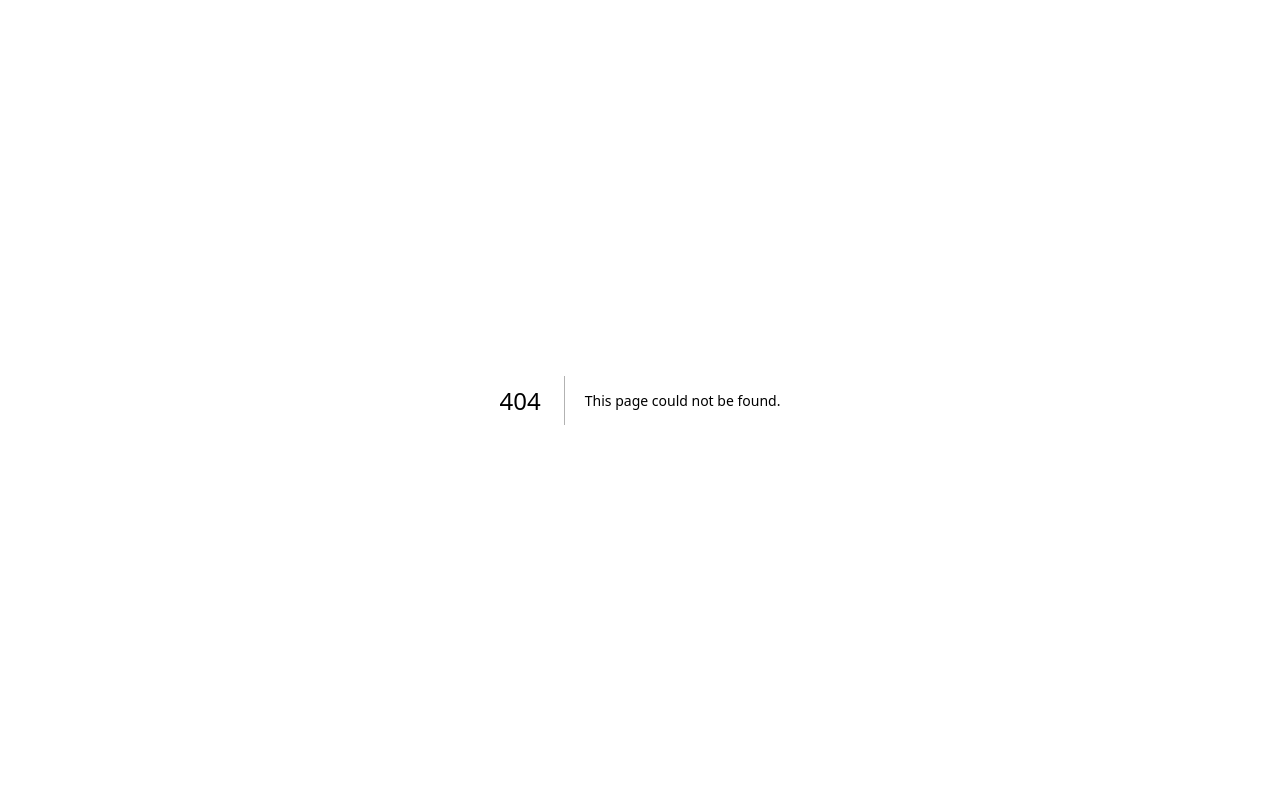
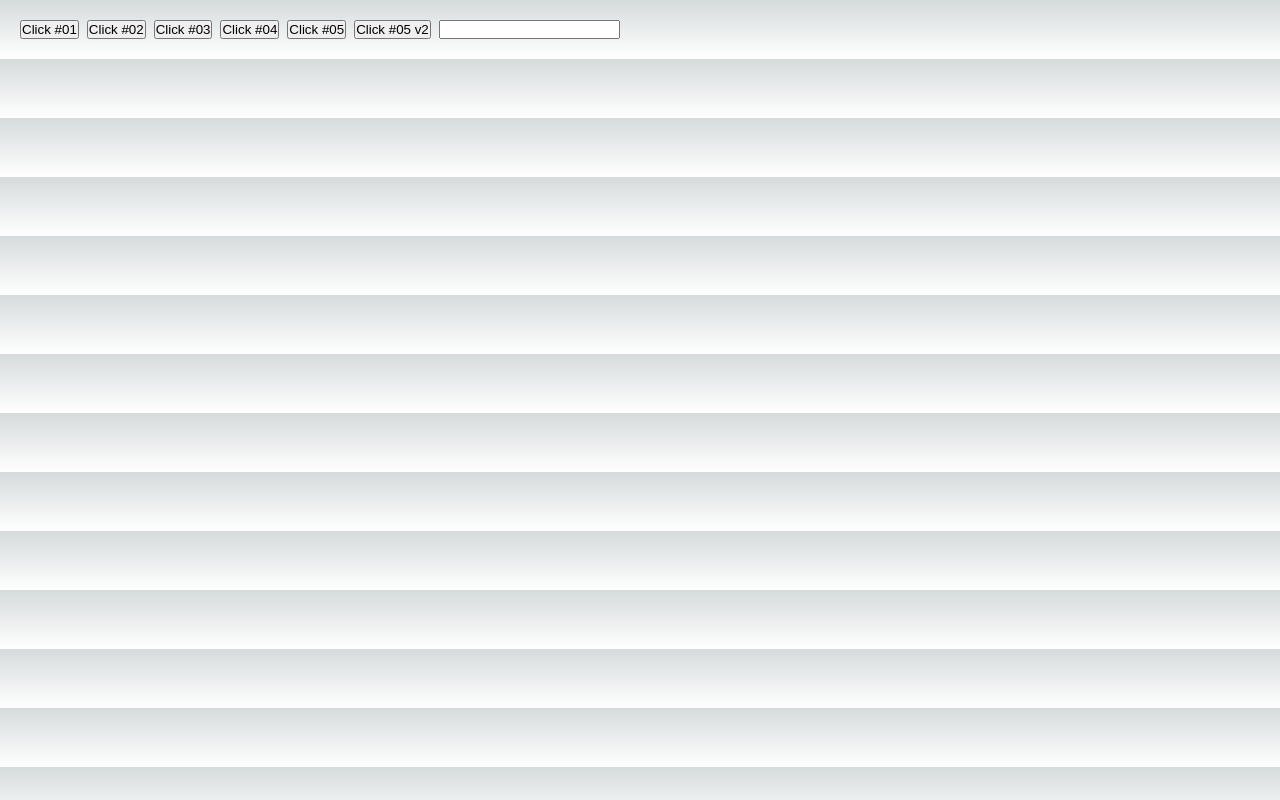
Before and after one commit to KayoRenato/trainingReact, a Next.js app: page /basic/button in a window 1280 px wide. Before the commit this address had no page. Built offline with nearby package versions, Linux system fonts and the light colour scheme.

Commit message:
chore: add function event

```diff
--- a/components/direct/Father.jsx
+++ b/components/direct/Father.jsx
@@ -10,6 +10,8 @@ export default function Father(props) {
             <Son name="Pandora" family={props.family} />
             <Son name="João" {...props} />
             <Son {...props} name="Kassio"/>
+            <Son {...props}/>
+            <Son {...props} name="Kassio"/>
         </div>
     )
 }
--- /dev/null
+++ b/pages/basic/button.jsx
@@ -0,0 +1,57 @@
+function action1() {
+    console.log("action1");
+}
+
+export default function buttonTest() {
+    function action2() {
+        console.log("action2");
+    }
+
+    function action5(e) {
+        console.log(e);
+    }
+
+    return (
+        <div style={{ margin: 20, display: 'inline-flex' }}>
+            <button
+                style={{ marginRight: 8 }}
+                onClick={action1}>
+                Click #01
+            </button>
+
+            <button
+                style={{ marginRight: 8 }}
+                onClick={action2}>
+                Click #02
+            </button>
+
+            <button
+                style={{ marginRight: 8 }}
+                onClick={function () { console.log("action3") }}>
+                Click #03
+            </button>
+
+            <button
+                style={{ marginRight: 8 }}
+                onClick={() => { console.log("action4") }}>
+                Click #04
+            </button>
+
+            <button
+                style={{ marginRight: 8 }}
+                onClick={action5}>
+                Click #05
+            </button>
+
+            <button
+                style={{ marginRight: 8 }}
+                onClick={e => action5(e.altKey)}>
+                Click #05 v2
+            </button>
+
+            <div>
+                <input type="text" onChange={e => console.log(e.target.value)}/>
+            </div>
+        </div >
+    );
+}
```
